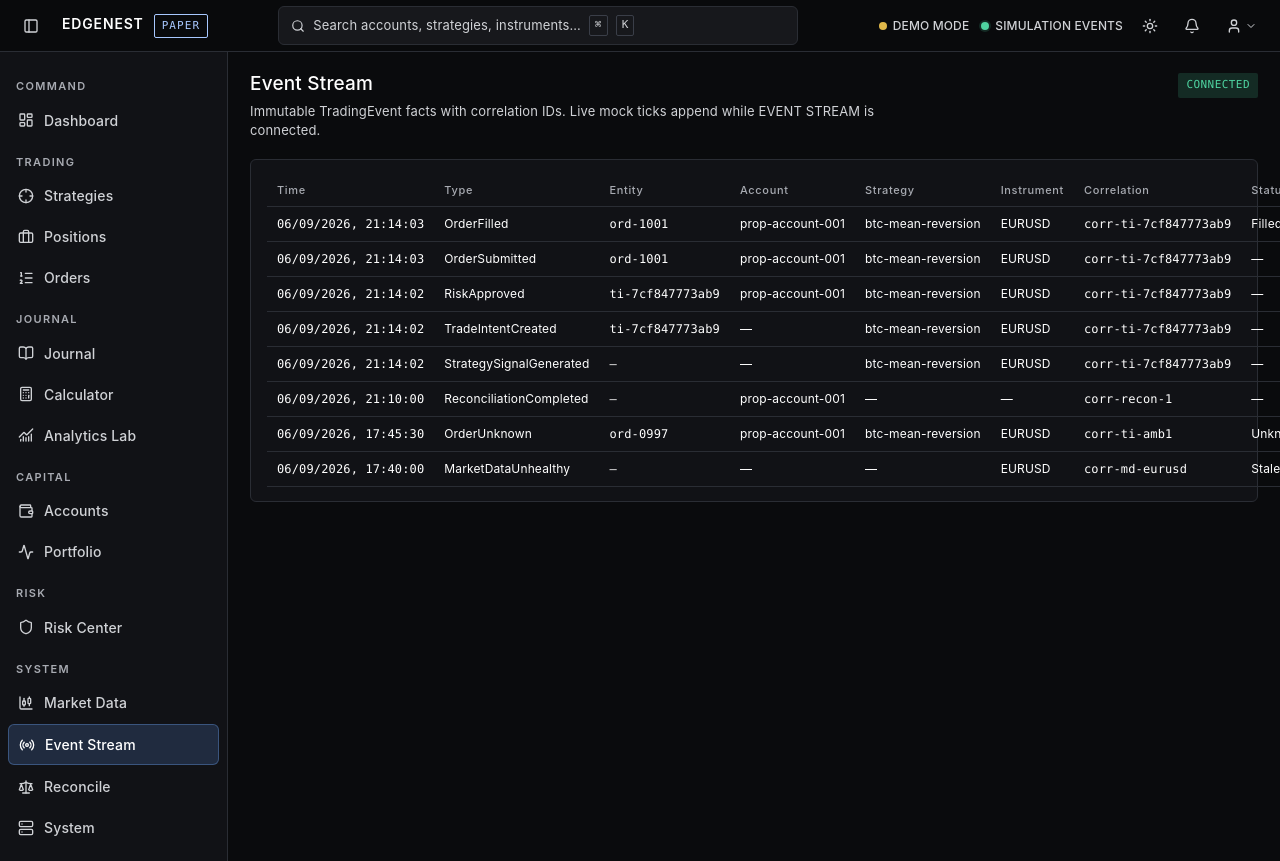
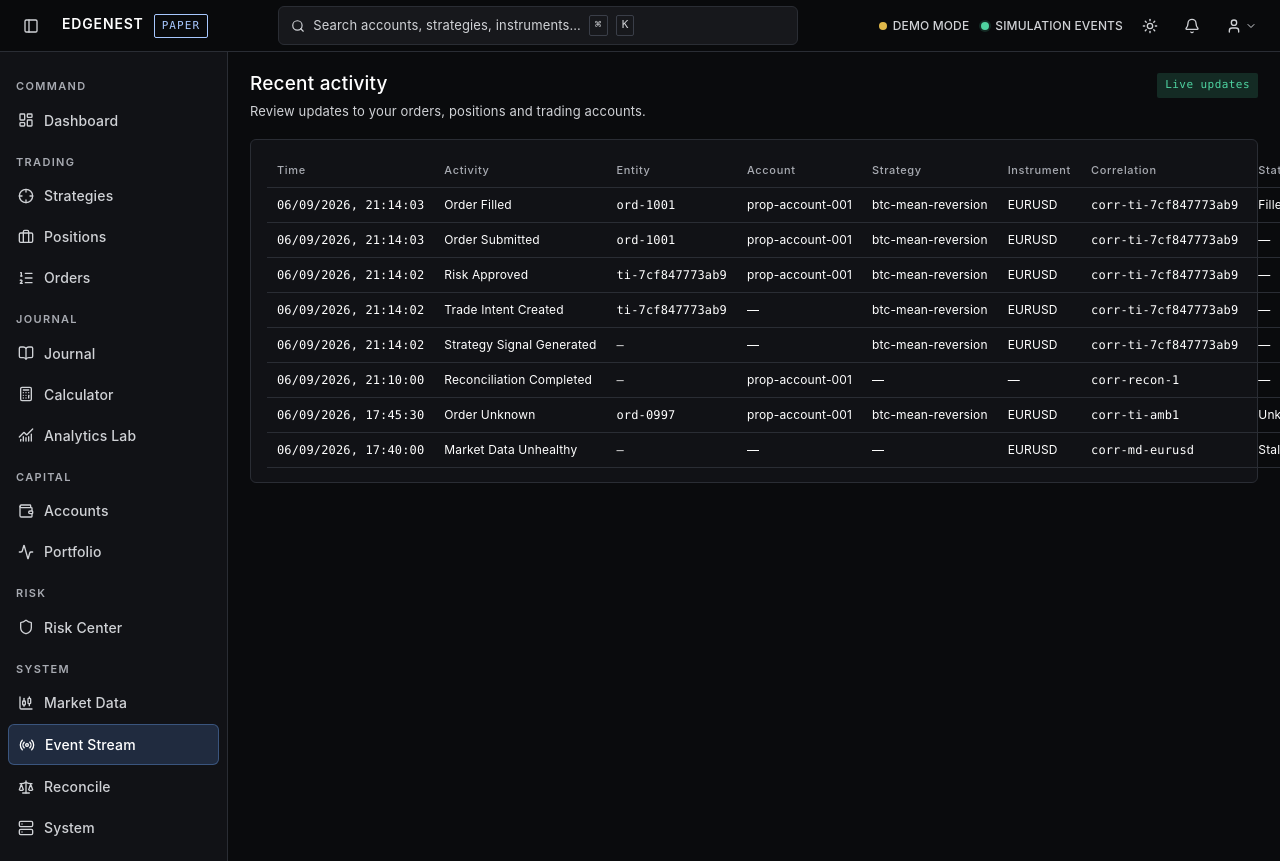
Before and after one commit to apostleoffinance/event-driven-trading-rs, a Next.js app in the folder frontend/: page /events in a window 1280 px wide. Built offline with nearby package versions, Linux system fonts and the light colour scheme; no server answers.

Commit message:
fix(activity): remove raw ids and payload from user activity view

```diff
--- a/frontend/src/app/events/page.tsx
+++ b/frontend/src/app/events/page.tsx
@@ -12,6 +12,8 @@ export default function EventsPage() {
   const { events, connected } = useSharedEventStream();
   const [selected, setSelected] = useState<TradingEvent | null>(null);
 
+  const eventLabel = (type: string) => type.replace(/([a-z])([A-Z])/g, "$1 $2");
+
   const columns = useMemo<ColumnDef<TradingEvent>[]>(
     () => [
       {
@@ -21,7 +23,7 @@ export default function EventsPage() {
           <span className="num">{formatDateTime(String(getValue()))}</span>
         ),
       },
-      { accessorKey: "type", header: "Type" },
+      { accessorKey: "type", header: "Activity", cell: ({ row }) => eventLabel(row.original.type) },
       {
         accessorKey: "entity",
         header: "Entity",
@@ -63,11 +65,11 @@ export default function EventsPage() {
   return (
     <>
       <PageHeader
-        title="Event Stream"
-        description="Immutable TradingEvent facts with correlation IDs. Live mock ticks append while EVENT STREAM is connected."
+        title="Recent activity"
+        description="Review updates to your orders, positions and trading accounts."
         actions={
           <span className={`badge ${connected ? "ok" : "warn"}`}>
-            {connected ? "CONNECTED" : "DISCONNECTED"}
+            {connected ? "Live updates" : "Updates paused"}
           </span>
         }
       />
@@ -76,7 +78,7 @@ export default function EventsPage() {
           data={events}
           columns={columns}
           onRowClick={setSelected}
-          emptyMessage="No events yet."
+          emptyMessage="No recent trading activity."
         />
       </div>
       {selected ? (
@@ -89,7 +91,7 @@ export default function EventsPage() {
           />
           <aside className="drawer" role="dialog" aria-label="Event detail">
             <h2 style={{ marginTop: 0, fontSize: 16, fontWeight: 500 }}>
-              {selected.type}
+              {eventLabel(selected.type)}
             </h2>
             <div className="metric-sub">{formatDateTime(selected.timestamp)}</div>
             <div className="metric-sub num">
```
